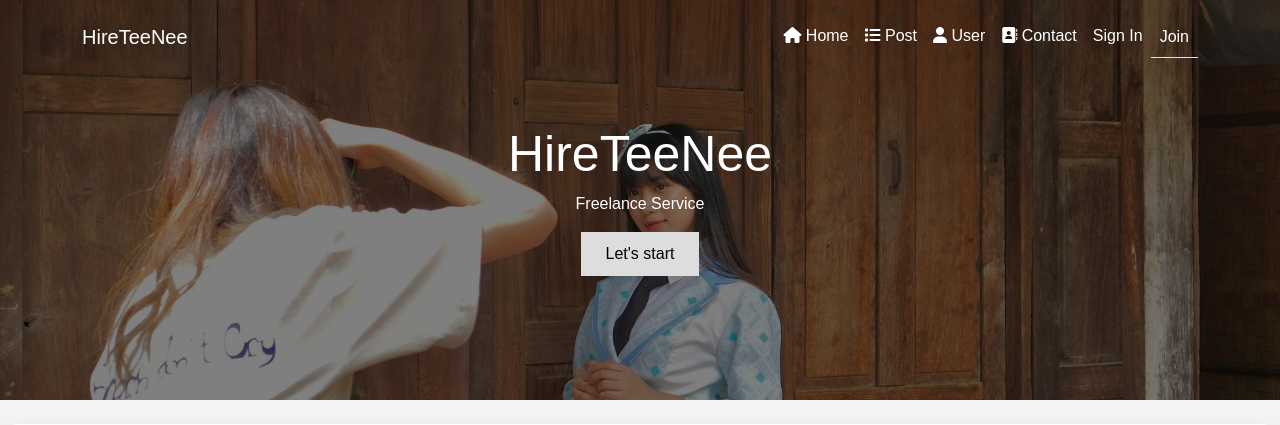
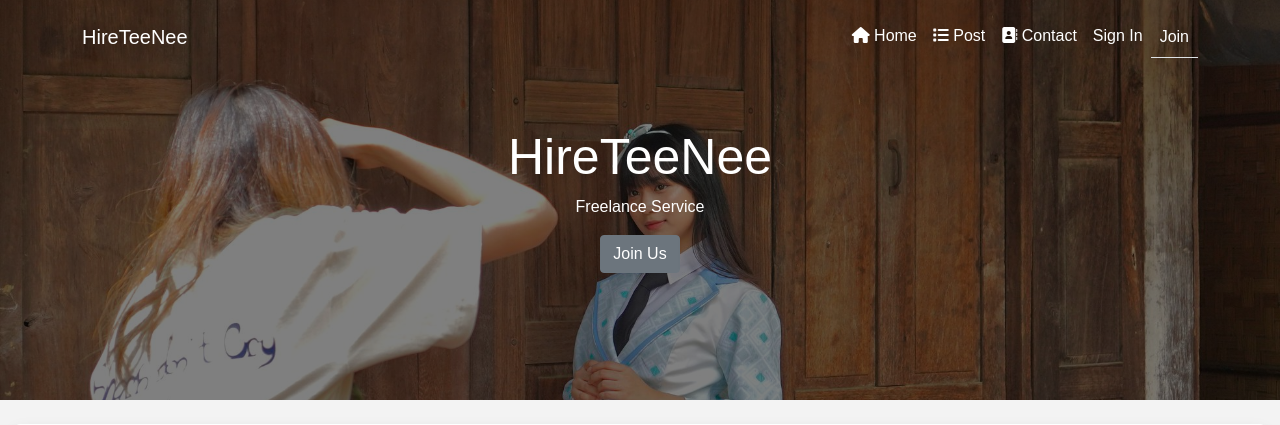
Before and after one commit to zirz1911/hirezz22, a Django app: page /register_user in a window 1280 px wide. Shown: the top 425 px of the page. Run offline with Django 4.2, Linux system fonts and the light colour scheme; some libraries are stand-ins or nearby versions.

Commit message:
27/02/2022 18:54 แก้ Login / Logout / Register / ทำหน้าโปรไฟล์

```diff
--- a/members/urls.py
+++ b/members/urls.py
@@ -14,6 +14,6 @@ urlpatterns = [
     path('addPost', views.addPost, name='addPost'),
     path('postPage', views.postPage, name='postPage'),
     path('<p_id>/selectPost', views.selectPost, name='selectPost'),
-
+    path('userProfileShow', views.userProfileShow, name='userProfileShow'),
 
 ]+ static(settings.MEDIA_URL, document_root=settings.MEDIA_ROOT)
--- a/members/views.py
+++ b/members/views.py
@@ -17,19 +17,22 @@ def workList(request):
     return render(request, 'workList.html')
 
 
-def postPage(request):
+# ----------------------------------------------------------------- POST PAGE ------------------------------------------------------------------
+
+
+def postPage(request):  # show
     post = Item.objects.all()
     context = {'post': post}
     return render(request, 'postPage.html', context)
 
 
-def selectPost(request, p_id):
+def selectPost(request, p_id):  # Select One
     context = {}
     context["po"] = Item.objects.get(p_id=p_id)
     return render(request, 'postSelect.html', context)
 
 
-def addPost(request):
+def addPost(request):  # Add Post
     if request.method == "POST":
         newForm = PostFormCreate(request.POST, request.FILES)
         if newForm.is_valid():
@@ -40,6 +43,11 @@ def addPost(request):
         newForm = PostFormCreate()
 
         return render(request, 'AddPost.html', {'form': newForm})
+
+
+# ----------------------------------------------------------------- POST PAGE -----------------------------------------------------------------------
+
+# ----------------------------------------------------------------- LOGIN / LOGOUT ------------------------------------------------------------------
 
 
 def login_user(request):
@@ -78,3 +86,12 @@ def register_user(request):
     else:
         form = RegisterUserForm()
     return render(request, 'register_user.html', {'form': form, })
+
+
+# ----------------------------------------------------------------- LOGIN / LOGOUT ------------------------------------------------------------------
+
+
+def userProfileShow(request):
+    post = myUser.objects.all()
+    context = {'post': post}
+    return render(request, 'userProfile.html', context)
--- a/templates/layout.html
+++ b/templates/layout.html
@@ -7,6 +7,7 @@
     <link rel="stylesheet" href="{% static 'css/bootstrap.css' %}">
     <link rel="stylesheet" href="{% static 'fontawesome/css/all.css' %}">
     <link rel="stylesheet" href="{% static 'css/header.css' %}">
+    <link rel="stylesheet" href="{% static 'css/grid-image.css' %}">
 </head>
 <body style="background-color: #f3f3f3; opacity: 100%; padding-bottom: 0px">
 
@@ -29,25 +30,27 @@
         <div class="collapse navbar-collapse" id="navbarNav">
           <div class="mx-auto"></div>
           <ul class="navbar-nav">
-            <li class="btn-outline-dark">
+            <li class="btn-outline-secondary">
               <a class="nav-link text-white" href="/index"><i class="fa fa-home"></i> Home</a>
             </li>
-            <li class="btn-outline-dark">
+            <li class="btn-outline-secondary">
               <a class="nav-link text-white" href="/postPage"><i class="fa fa-list"></i> Post</a>
             </li>
-            <li class="btn-outline-dark">
-              <a class="nav-link text-white" href="#"><i class="fa fa-user"></i> User</a>
-            </li>
-            <li class="btn-outline-dark">
-              <a class="nav-link text-white" href="/addPost"><i class="fa fa-contact-book"></i> Contact</a>
+
+            <li class="btn-outline-secondary">
+              <a class="nav-link text-white" href="#"><i class="fa fa-contact-book"></i> Contact</a>
             </li>
 
             {% if user.is_authenticated %}
-                <li class="btn-outline-dark">
+                <li class="btn-outline-secondary">
+                  <a class="nav-link text-white" href="/userProfileShow"><i class="fa fa-user"></i> Profile</a>
+                </li>
+
+                <li class="btn-outline-secondary">
                   <a class="nav-link text-white" href="{% url 'logout' %}">Sign Out</a>
                 </li>
             {% else %}
-                <li class="btn-outline-dark">
+                <li class="btn-outline-secondary">
                   <a class="nav-link text-white" href="{% url 'login' %}">Sign In</a>
                 </li>
 
@@ -67,7 +70,7 @@
       <div class="hero-text">
         <h1 style="font-size:50px">HireTeeNee</h1>
         <p>Freelance Service</p>
-        <button>Let's start</button>
+          <a href="{% url 'register_user' %}" class="btn btn-secondary">Join Us</a>
       </div>
     </div><br>
 
@@ -110,9 +113,9 @@
 
       window.addEventListener('scroll', function () {
         if (window.pageYOffset > 100) {
-          nav.classList.add('bg-secondary', 'shadow');
+          nav.classList.add('bg-dark', 'shadow');
         } else {
-          nav.classList.remove('bg-secondary', 'shadow');
+          nav.classList.remove('bg-dark', 'shadow');
         }
       });
     </script>
--- a/templates/postPage.html
+++ b/templates/postPage.html
@@ -3,13 +3,16 @@
 
 {% block content %}
     <div class="container" style="padding-top: 20px">
+
+    {% if user.is_authenticated %}
     <a href="/addPost" class="btn btn-primary btn-outline-light" style="float: right">&nbsp;&nbsp;&nbsp; New Post &nbsp;&nbsp;&nbsp;</a><br><br>
+    {% endif %}
     <div class="row">
 
         {% for p in post %}
             <div class="col">
 
-            <div class="card text-center bg-secondary" style="color: white; width: 80%" >
+            <div class="card text-center bg-light shadow rounded" style="color: black; width: 80%" >
               <div class="card-header">
                   <b>{{ p.topic }}</b>
               </div>
```
Also changed, not shown: templates/index.html (+11 -0 lines), templates/layout_other.html (+14 -11 lines), templates/postSelect.html (+10 -0 lines), templates/userProfile.html (added, +42 -0 lines), media/uploads/120049277_127625285720047_7752378518957275784_n.jpg (added), media/uploads/b43ae300021099c5f9c3372a054adbe0.png (added).
